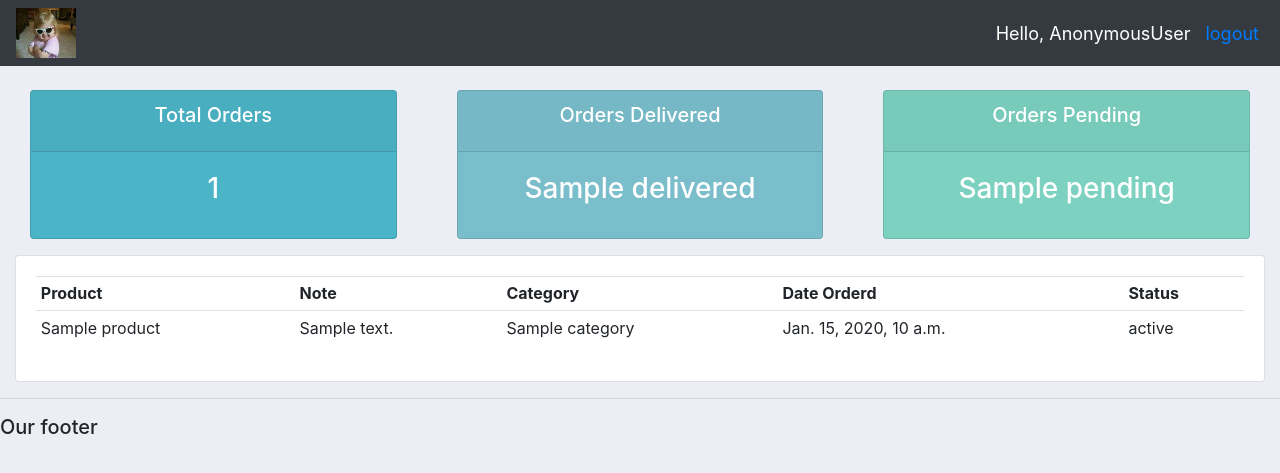
After one commit to exactlyprateek/ecommerce_web, a Django app: template accounts/templates/accounts/user.html in a window 1280 px wide. The commit adds this page. Shown: the top 473 px of the page. Run offline with Django 3.2, Linux system fonts and the light colour scheme; the template is opened without the code that fills it: most values are stand-ins (such as "Sample title", 1, 10 or a date in 2020); some libraries are stand-ins or nearby versions.

Commit message:
user added

```diff
--- a/accounts/models.py
+++ b/accounts/models.py
@@ -1,9 +1,10 @@
 from django.db import models
-
+from django.contrib.auth.models import User
 # Create your models here.
 
 
 class Customer(models.Model):
+    user = models.OneToOneField(User, null=True, on_delete=models.CASCADE)
     name = models.CharField(max_length=200, null=True)
 
     phone = models.CharField(max_length=200, null=True)
--- a/accounts/templates/accounts/navbar.html
+++ b/accounts/templates/accounts/navbar.html
@@ -1,4 +1,11 @@
 {% load static %}
+
+<style>
+  .hello-msg {
+    font-size: large;
+    color: #ffffff;
+  }
+</style>
 
 <nav class="navbar navbar-expand-lg navbar-dark bg-dark">
   <a href="#">
@@ -12,6 +19,7 @@
 
   <div class="collapse navbar-collapse" id="navbarSupportedContent">
     <ul class="navbar-nav mr-auto">
+      {% if request.user.is_staff %}
       <li class="nav-item active">
         <a class="nav-link" href="{% url 'home' %}">Dashboard <span class="sr-only">(current)</span></a>
       </li>
@@ -19,9 +27,9 @@
         <a class="nav-link" href="{% url 'products' %}">Products</a>
       </li>
     </ul>
-    <form class="form-inline my-2 my-lg-0">
-      <input class="form-control mr-sm-2" type="search" placeholder="Search" aria-label="Search">
-      <button class="btn btn-outline-success my-2 my-sm-0" type="submit">Search</button>
-    </form>
+    {% endif %}
   </div>
+  <span class="hello-msg">Hello, {{ request.user }}</span>
+  <span class="hello-msg" style="color: aliceblue;padding: 5px;margin-left: 10px; text-decoration: none;"><a
+      href="{% url 'logout' %}">logout</a></span>
 </nav>
--- /dev/null
+++ b/accounts/templates/accounts/user.html
@@ -0,0 +1,33 @@
+{% extends 'accounts/main.html' %}
+{% block content %}
+{% include 'accounts/status.html' %}
+
+<div class="row">
+    <div class="col-md">
+        <div class="card card-body">
+            <table class="table table-sm">
+                <tr>
+                    <th>Product</th>
+                    <th>Note</th>
+                    <th>Category</th>
+                    <th>Date Orderd</th>
+                    <th>Status</th>
+
+                </tr>
+                {% for order in orders %}
+                <tr>
+                    <td>{{ order.product }}</td>
+                    <td>{{ order.note }}</td>
+                    <td>{{ order.product.category }}</td>
+                    <td>{{ order.date_created }}</td>
+                    <td>{{ order.status }}</td>
+                    <!-- <td><a class="btn btn-outline-info" href="{% url 'updateOrder' order.id %}">Update</a></td> -->
+                    <!-- <td><a class="btn btn-outline-danger" href="{% url 'delete' order.id %}">Remove</a></td> -->
+                </tr>
+                {% endfor %}
+            </table>
+        </div>
+    </div>
+</div>
+
+{% endblock %}
--- a/accounts/urls.py
+++ b/accounts/urls.py
@@ -7,6 +7,7 @@
     path('logout/', views.logoutUser, name='logout'),
 
     path('', views.home, name='home'),
+    path('user/', views.userPage, name='user'),
     path('products/', views.products, name='products'),
     path('customer/<str:pk>/', views.customer, name='customer'),
 
```
Also changed, not shown: accounts/decorators.py (added, +55 -0 lines), accounts/views.py (+65 -34 lines), accounts/migrations/0008_customer_user.py (added), db.sqlite3.
